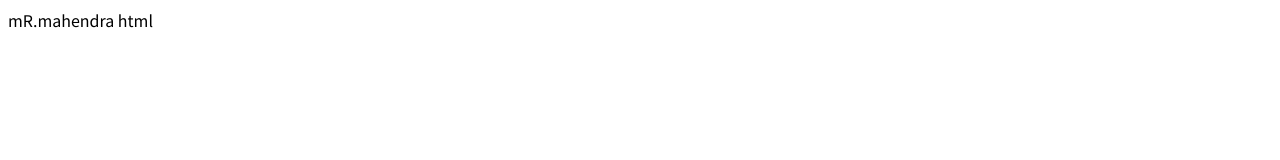
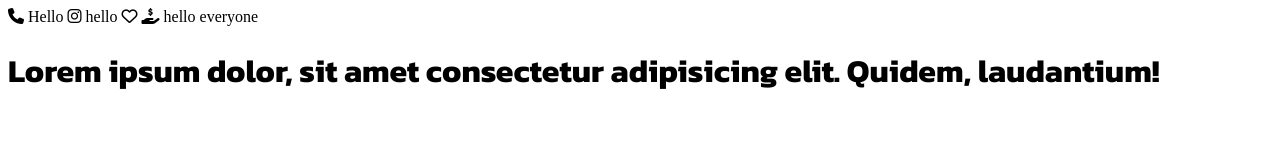
Before and after one commit to mahendraoo7/Css_Mp, a plain HTML site: page Lec11/Gfont/gFont.htm in a window 1280 px wide. Drawn offline with Linux system fonts and the light colour scheme.

Commit message:
16-05-2024

```diff
--- a/Lec11/Gfont/gFont.css
+++ b/Lec11/Gfont/gFont.css
@@ -1,6 +1,6 @@
-/* @import url('https://fonts.googleapis.com/css2?family=Pacifico&display=swap'); */
+@import url('https://fonts.googleapis.com/css2?family=Pacifico&display=swap');
 
-*{
-  font-family: "Noto Sans KR", sans-serif;
-  font-optical-sizing: auto;
+h1{
+  font-family: "Kanit", sans-serif;
+
 }
--- a/Lec11/Gfont/gFont.htm
+++ b/Lec11/Gfont/gFont.htm
@@ -5,12 +5,18 @@
     <meta name="viewport" content="width=device-width, initial-scale=1.0">
     <title>Document</title>
     <link rel="stylesheet" href="gFont.css">
+    <link rel="stylesheet" href="https://cdnjs.cloudflare.com/ajax/libs/font-awesome/6.5.2/css/all.min.css">
     <link rel="preconnect" href="https://fonts.googleapis.com">
 <link rel="preconnect" href="https://fonts.gstatic.com" crossorigin>
-<link href="https://fonts.googleapis.com/css2?family=Noto+Sans+JP:wght@100..900&family=Noto+Sans+KR:wght@100..900&family=Pacifico&display=swap" rel="stylesheet">
+<link href="https://fonts.googleapis.com/css2?family=Kanit:ital,wght@0,100;0,200;0,300;0,400;0,500;0,600;0,700;0,800;0,900;1,100;1,200;1,300;1,400;1,500;1,600;1,700;1,800;1,900&family=Noto+Sans+KR:wght@100..900&display=swap" rel="stylesheet">
 <body>
-       <div class="content">
-             mR.mahendra html
+       <div class="contant">
+        <i class="fa-solid fa-phone"></i> Hello
+        <i class="fa-brands fa-instagram"></i> hello
+        <i class="fa-regular fa-heart"></i>
+        <i class="fa-solid fa-hand-holding-dollar"></i>
+             hello everyone
        </div>
+       <h1>Lorem ipsum dolor, sit amet consectetur adipisicing elit. Quidem, laudantium!</h1>
 </body>
 </html>
```
